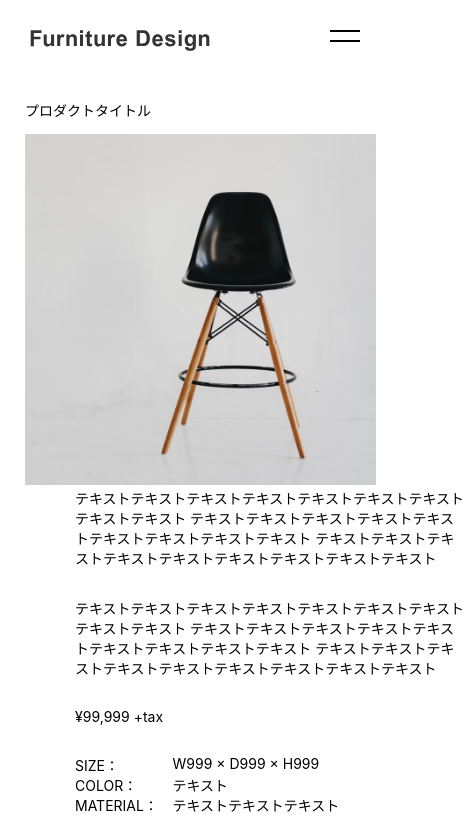
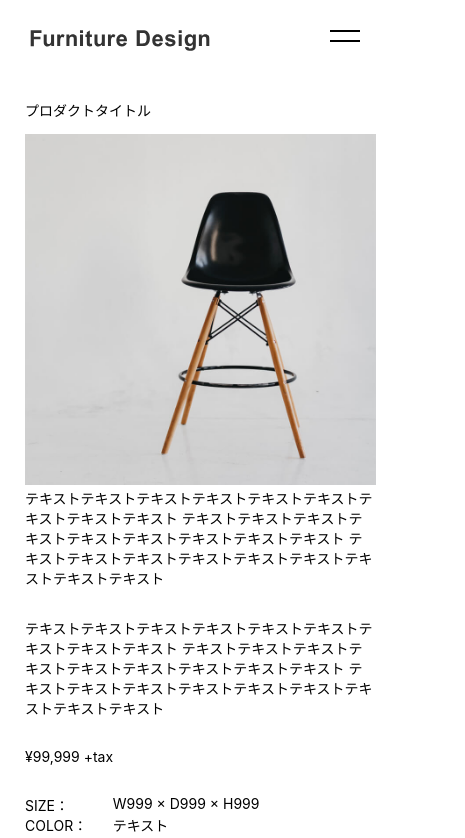
Before and after one commit to gp-kobayashi/mosya4-react, a Next.js app: page /item/1 in a window 390 px wide. Shown: the top 838 px of the page, 465 px wide, since content can reach past the window. Built offline with nearby package versions, Linux system fonts and the light colour scheme.

Commit message:
[fix]itemページのスマホ表示時のテキストのずれを修正

```diff
--- a/styles/item.module.css
+++ b/styles/item.module.css
@@ -63,6 +63,7 @@
     }
 
     .explain_text{
-      width:100%;
+      margin: 0;
+      width: 90%;
     }
   }
```
